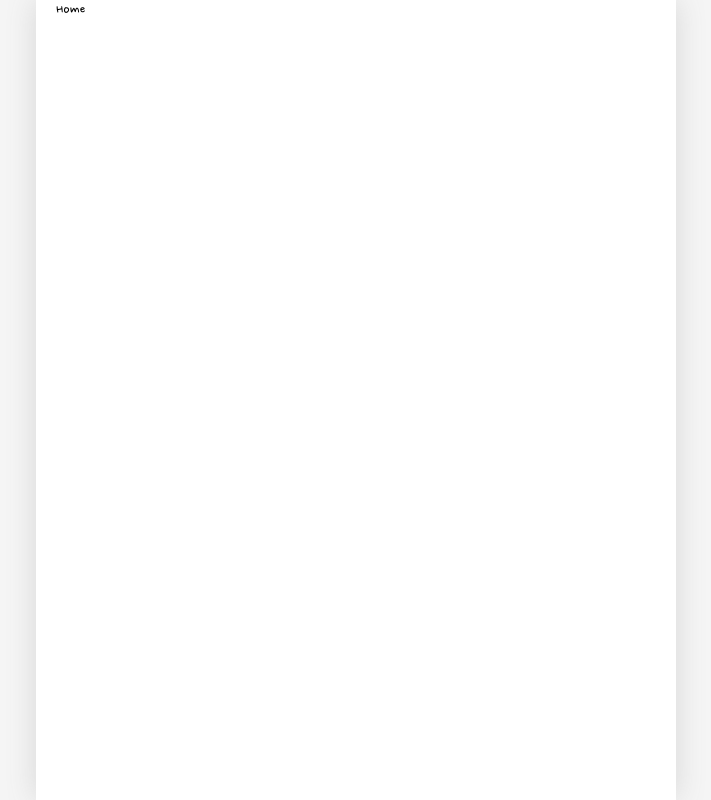
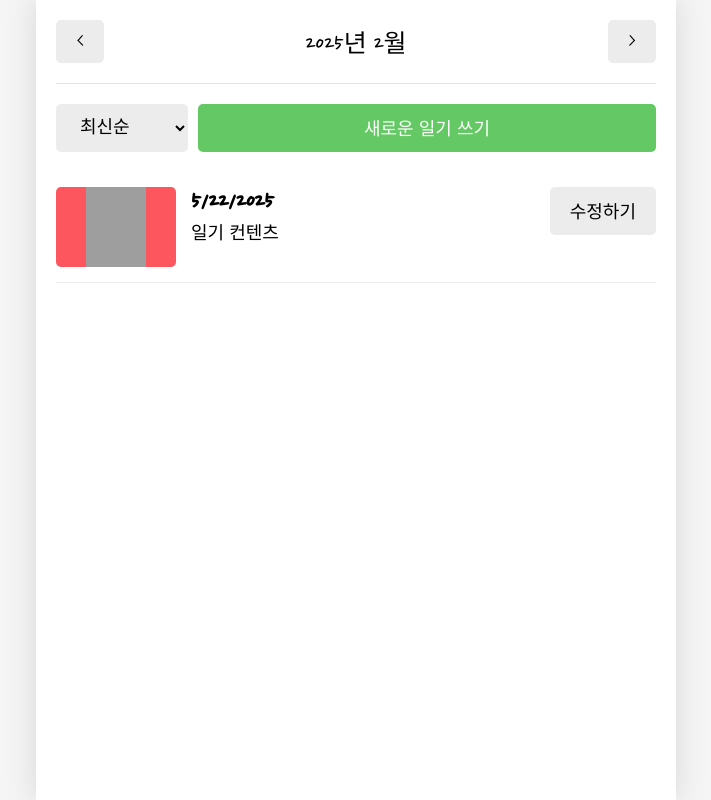
Before and after one commit to jjeankim/emotion-diary, a React (Create React App) app: page / in a window 1280 px wide. Shown: the whole page, without its empty margins (284-995 px from the left). Built offline with nearby package versions, Linux system fonts and the light colour scheme; grey boxes are pictures that could not be loaded; a web font is replaced by a local one.

Commit message:
Feat: DiaryItem 컴포넌트 추가

```diff
--- a/src/components/Button.css
+++ b/src/components/Button.css
@@ -6,7 +6,6 @@
   padding: 10px 20px;
   font-size: 18px;
   white-space: nowrap;
-  font-family: "Nanum Pen Script";
 }
 
 .Button_POSITIVE {
--- /dev/null
+++ b/src/components/DiaryItem.css
@@ -0,0 +1,58 @@
+.DiaryItem {
+  display: flex;
+  gap: 15px;
+  justify-content: space-between;
+  padding: 15px 0;
+  border-bottom: 1px solid rgb(236, 236, 236);
+}
+
+.DiaryItem .img_section {
+  min-width: 120px;
+  height: 80px;
+  display: flex;
+  justify-content: center;
+  cursor: pointer;
+  border-radius: 5px;
+}
+
+.DiaryItem .img_section > img {
+  width: 50%;
+}
+
+.DiaryItem .img_section_1 {
+  background-color: rgb(100, 201, 100);
+}
+
+.DiaryItem .img_section_2 {
+  background-color: rgb(157, 215, 114);
+}
+
+.DiaryItem .img_section_3 {
+  background-color: rgb(253, 206, 23);
+}
+
+.DiaryItem .img_section_4 {
+  background-color: rgb(253, 132, 70);
+}
+
+.DiaryItem .img_section_5 {
+  background-color: rgb(253, 86, 95);
+}
+
+.DiaryItem .info_section {
+  flex: 1;
+  cursor: pointer;
+}
+
+.DiaryItem .info_section .created_date {
+  font-weight: bold;
+  font-size: 25px;
+}
+
+.DiaryItem .info_section .content {
+  font-size: 18px;
+}
+
+.DiaryItem .button_section {
+  min-width: 70px;
+}
--- /dev/null
+++ b/src/components/DiaryItem.jsx
@@ -0,0 +1,26 @@
+import { getEmotionImage } from "../util/get-emotion-image";
+import Button from "./Button";
+import "./DiaryItem.css";
+
+const DiaryItem = () => {
+  const emotionId = 5;
+  return (
+    <div className="DiaryItem">
+      <div className={`img_section img_section_${emotionId}`}>
+        <img src={getEmotionImage(emotionId)} alt="" />
+      </div>
+      <div className="info_section">
+        <div className="created_date">{new Date().toLocaleDateString()}</div>
+        <div className="content">일기 컨텐츠</div>
+      </div>
+      <div className="button_section">
+        <Button
+          text="수정하기
+        "
+        />
+      </div>
+    </div>
+  );
+};
+
+export default DiaryItem;
--- /dev/null
+++ b/src/components/DiaryList.css
@@ -0,0 +1,18 @@
+.DiaryList .menu_bar {
+  margin: 20px 0;
+  display: flex;
+  gap: 10px;
+}
+
+.DiaryList .menu_bar select {
+  background-color: rgb(236, 236, 236);
+  border: none;
+  border-radius: 5px;
+  padding: 10px 20px;
+  font-size: 18px;
+  cursor: pointer;
+}
+
+.DiaryList .menu_bar button {
+  flex: 1;
+}
--- /dev/null
+++ b/src/components/DiaryList.jsx
@@ -0,0 +1,20 @@
+import Button from "./Button"
+import DiaryItem from "./DiaryItem";
+import "./DiaryList.css";
+
+const DiaryList = () => {
+  return <div className="DiaryList">
+    <div className="menu_bar">
+      <select>
+        <option value={"latest"}>최신순</option>
+        <option value={"oldest"}>오래된 순</option>
+      </select>
+      <Button text={"새로운 일기 쓰기"} type={"POSITIVE"} />
+    </div>
+    <div className="list_wrapper">
+      <DiaryItem />
+    </div>
+  </div>
+}
+
+export default DiaryList
--- a/src/index.css
+++ b/src/index.css
@@ -21,3 +21,7 @@
 body {
   font-family: "Nanum Pen Script";
 }
+
+button,select {
+  font-family: "Nanum Pen Script";;
+}
--- a/src/pages/Home.jsx
+++ b/src/pages/Home.jsx
@@ -1,5 +1,19 @@
+import Header from "../components/Header";
+import Button from "../components/Button";
+import DiaryList from "../components/DiaryList";
+
 const Home = () => {
-  return <div>Home</div>;
+  return (
+    <div>
+      <Header
+        title="2025년 2월"
+        leftChild={<Button text="<" />}
+        rightChild={<Button text=">" />}
+      />
+      <DiaryList />
+
+    </div>
+  );
 };
 
 export default Home;
```
